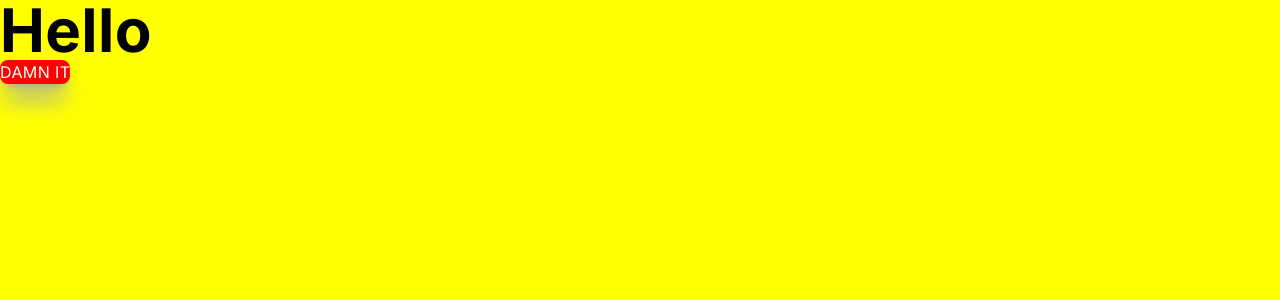
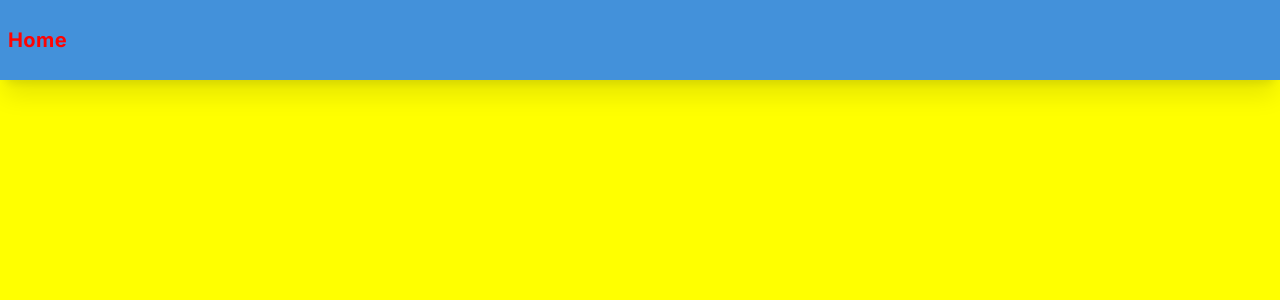
Before and after one commit to adamwagh512/DrBugs, a Next.js app: page / in a window 1280 px wide. Shown: the top 300 px of the page. Built offline with nearby package versions, Linux system fonts and the light colour scheme.

Commit message:
added logo

```diff
--- a/app/page.js
+++ b/app/page.js
@@ -1,12 +1,10 @@
 import Image from 'next/image'
-import navbar from '@/components/navbar'
+import Navbar from '@/components/navbar'
 
 export default function Home() {
   return (
       <div>
-        <navbar />
-        <h1>Hello</h1>
-        <button>damn it</button>
+        <Navbar />
       </div>
   )
 }
--- a/components/navbar.jsx
+++ b/components/navbar.jsx
@@ -1,13 +1,19 @@
 import Image from 'next/image'
 import React from 'react'
+import Link from 'next/link'
 
-const navbar = () => {
+const Navbar = () => {
   return (
-    <div className='fixed w-full h-20 shadow-xl z-[100]'>
-        <div className='flex justify-between items-center w-full h-full px-2 2xl:px-16'></div>
-        <Image src="" alt='/'/>
+    <div className='fixed w-full h-20 shadow-xl z-[100] bg-[#4391DA]'>
+        <div className='flex justify-between items-center w-full h-full px-2 2xl:px-16 text-[#ff0303] text-xl font-bold'>
+        <div>
+            <ul>
+                <Link href='/'>Home </Link>
+            </ul>
+        </div>
+        </div>
     </div>
   )
 }
 
-export default navbar
+export default Navbar
```
Also changed, not shown: components/docLogo.jpg (added).
